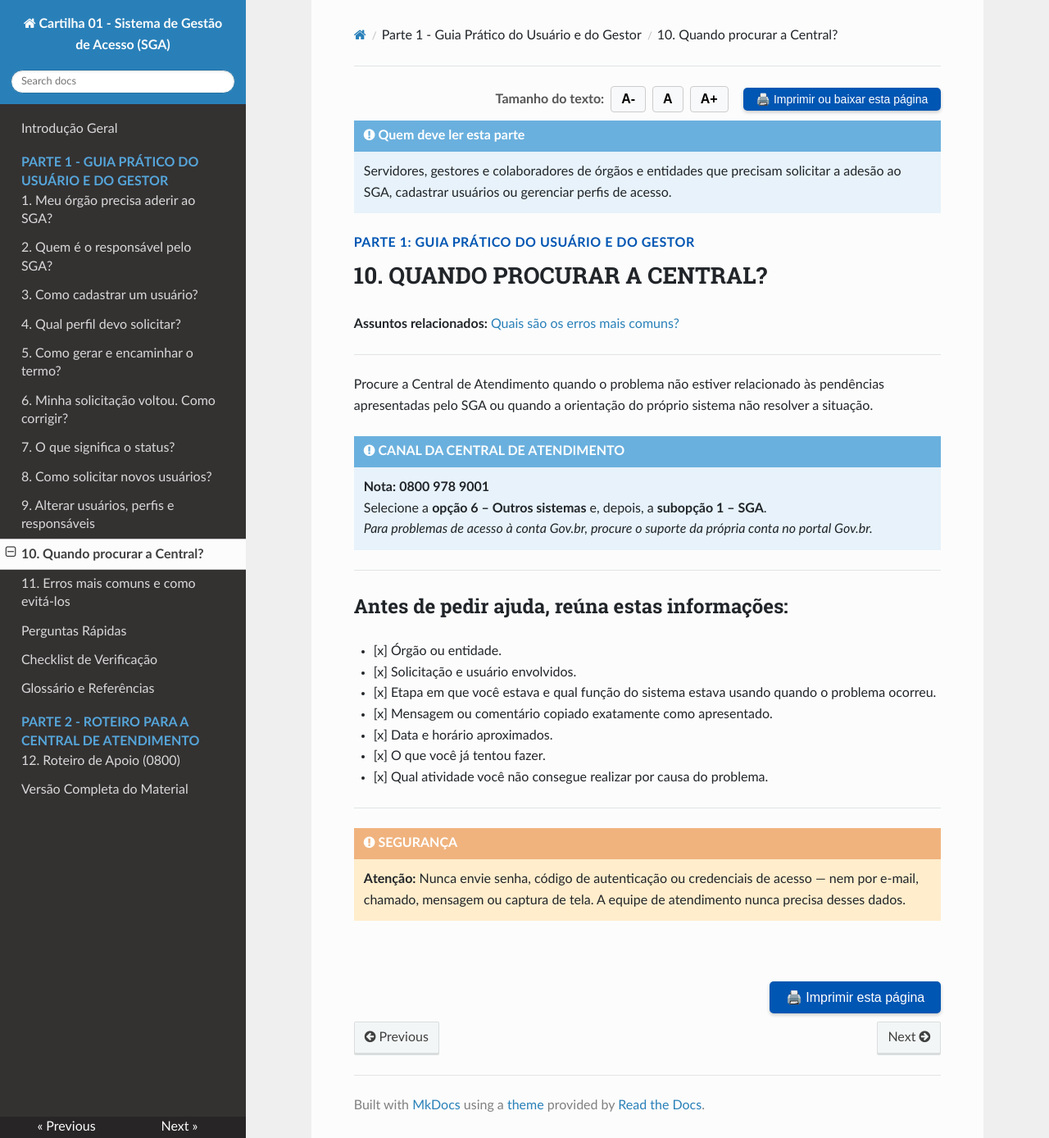
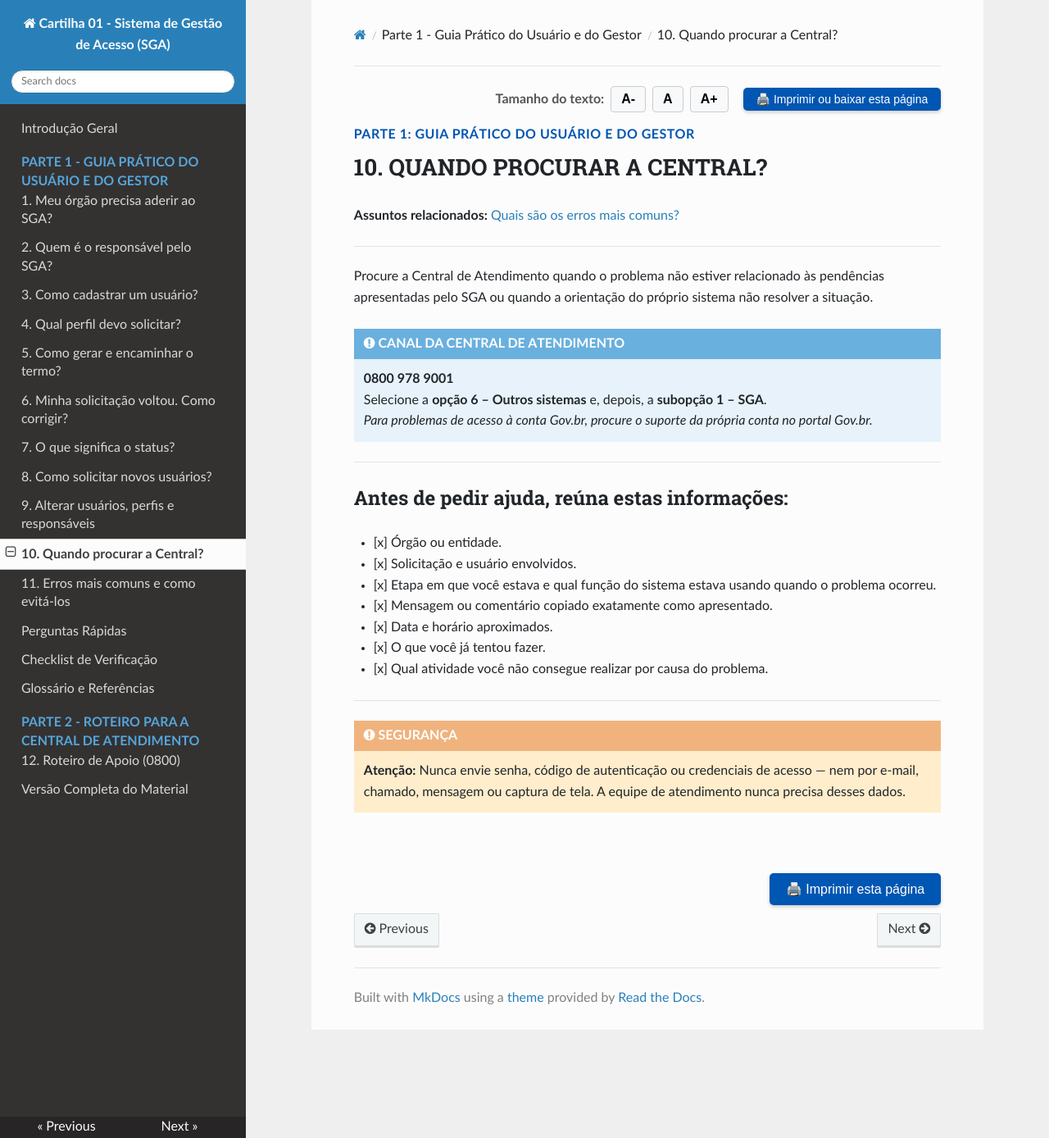
Before and after one commit to emilix10-bit/cartilha-boas-praticas-01-SGA, an MkDocs documentation site: the page built from docs/10-quando-procurar-a-central.md, in a window 1280 px wide and 1388 px high. Shown: the whole window at 82% size. Built offline with MkDocs 1.6.1, drawn with Linux system fonts in a browser that asks for light colours; nearby versions of some CDN libraries.

Commit message:
Update contact information and remove note section
Removed note about who should read the section and updated the contact information format.

```diff
--- a/docs/10-quando-procurar-a-central.md
+++ b/docs/10-quando-procurar-a-central.md
@@ -8,9 +8,6 @@
     🖨️ Imprimir ou baixar esta página
   </button>
 </div>
-
-!!! note "Quem deve ler esta parte"
-    Servidores, gestores e colaboradores de órgãos e entidades que precisam solicitar a adesão ao SGA, cadastrar usuários ou gerenciar perfis de acesso.
 
 <p style="font-weight: bold; color: #0056b3; text-transform: uppercase; letter-spacing: 0.5px; margin-top: 15px; margin-bottom: 4px;">PARTE 1: GUIA PRÁTICO DO USUÁRIO E DO GESTOR</p>
 
@@ -23,7 +20,7 @@
 Procure a Central de Atendimento quando o problema não estiver relacionado às pendências apresentadas pelo SGA ou quando a orientação do próprio sistema não resolver a situação.
 
 !!! note "CANAL DA CENTRAL DE ATENDIMENTO"
-    **Nota:** **0800 978 9001**
+    **0800 978 9001**
     Selecione a **opção 6 – Outros sistemas** e, depois, a **subopção 1 – SGA**.
     *Para problemas de acesso à conta Gov.br, procure o suporte da própria conta no portal Gov.br.*
 
```
